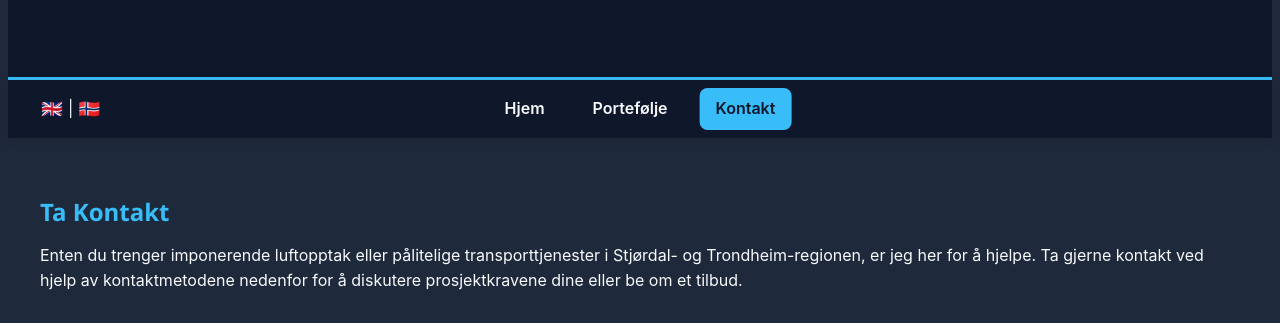
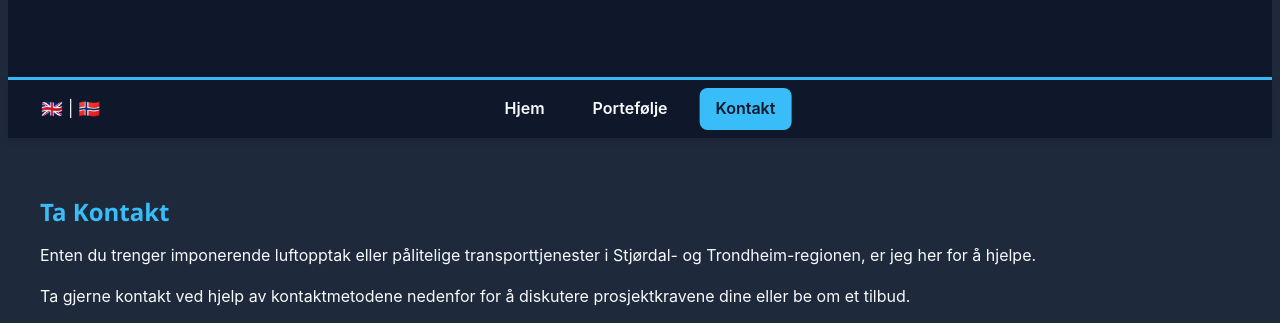
Before and after one commit to Notpoze/husbyn-freelance, a plain HTML site: page no/contact.html in a window 1280 px wide. Shown: the part 178-501 px from the top of the page. Drawn offline with Linux system fonts and the light colour scheme.

Commit message:
Update contact.html

```diff
--- a/no/contact.html
+++ b/no/contact.html
@@ -123,7 +123,8 @@
     <section id="contact-details" class="contact-section">
         <div class="container">
           <h2>Ta Kontakt</h2>
-          <p>Enten du trenger imponerende luftopptak eller pålitelige transporttjenester i Stjørdal- og Trondheim-regionen, er jeg her for å hjelpe. Ta gjerne kontakt ved hjelp av kontaktmetodene nedenfor for å diskutere prosjektkravene dine eller be om et tilbud.</p>
+          <p>Enten du trenger imponerende luftopptak eller pålitelige transporttjenester i Stjørdal- og Trondheim-regionen, er jeg her for å hjelpe.</p>
+          <p>Ta gjerne kontakt ved hjelp av kontaktmetodene nedenfor for å diskutere prosjektkravene dine eller be om et tilbud.</p>
 
           <div class="contact-cards">
             <div class="contact-card">
```
